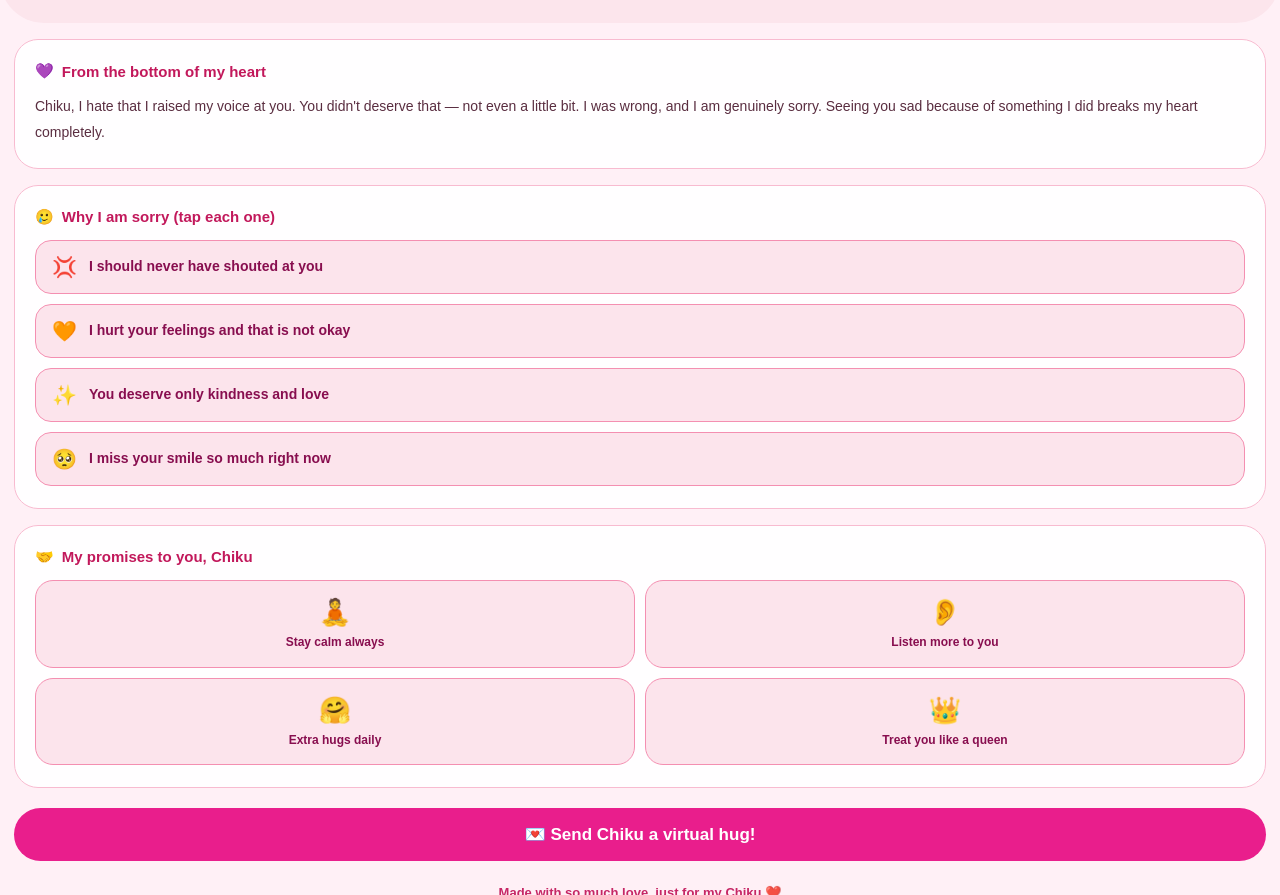
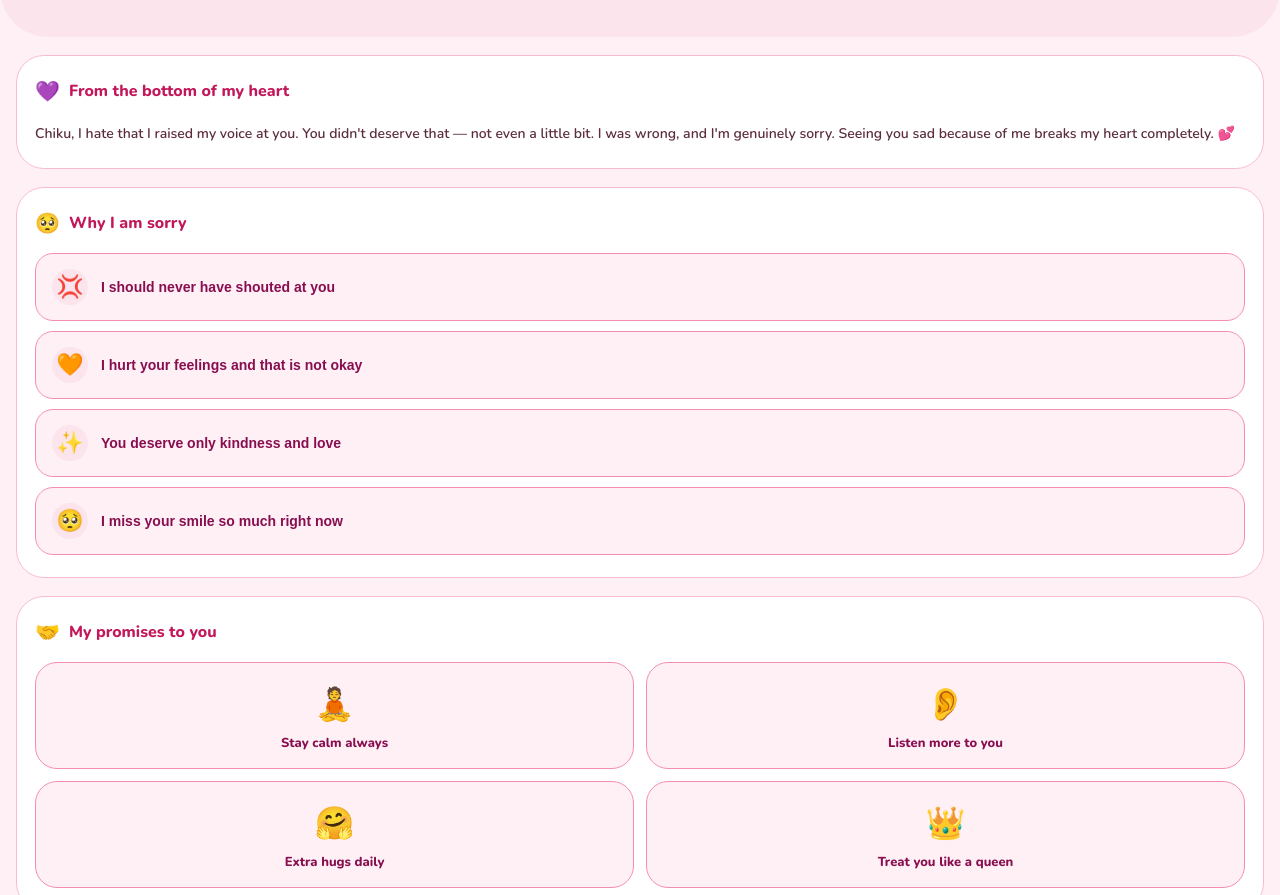
Before and after one commit to vedant-awad2007/Chiku-s-apology-, a plain HTML site: page index.html in a window 1280 px wide. Shown: the part 265-1160 px from the top of the page. Drawn offline with nearby package versions, Linux system fonts and the light colour scheme.

Commit message:
Update index.html

```diff
--- a/index.html
+++ b/index.html
@@ -1,210 +1,223 @@
 
 <style>
-*{box-sizing:border-box;margin:0;padding:0}
-#app{font-family:Arial,sans-serif;background:#fff0f6;min-height:100vh;width:100%;overflow-x:hidden;position:relative}
-#heartCanvas{position:fixed;top:0;left:0;width:100%;height:100%;pointer-events:none;z-index:0}
-.content{position:relative;z-index:1}
-@keyframes pulse{0%,100%{transform:scale(1)}50%{transform:scale(1.13)}}
-@keyframes fadeSlideUp{from{opacity:0;transform:translateY(30px)}to{opacity:1;transform:translateY(0)}}
+@import url('https://fonts.googleapis.com/css2?family=Nunito:wght@400;600;700;800&display=swap');
+*{box-sizing:border-box;margin:0;padding:0;-webkit-tap-highlight-color:transparent}
+html,body,#root{min-height:100%;width:100%}
+#app{font-family:'Nunito',Arial,sans-serif;background:#fff0f6;min-height:100vh;width:100%;position:relative;overflow-x:hidden;padding-bottom:48px}
+#heartCanvas{position:fixed;inset:0;width:100%;height:100%;pointer-events:none;z-index:0}
+.z1{position:relative;z-index:1}
+
+/* HERO */
+.hero{background:#fce4ec;padding:52px 20px 40px;text-align:center;border-radius:0 0 48px 48px;margin-bottom:4px}
+.hero-heart{font-size:72px;display:block;line-height:1;margin-bottom:16px;animation:hpulse 2.4s ease-in-out infinite}
+@keyframes hpulse{0%,100%{transform:scale(1)}50%{transform:scale(1.15)}}
+.hero-for{font-size:11px;letter-spacing:3.5px;color:#e91e8c;text-transform:uppercase;font-weight:800;margin-bottom:8px}
+.hero-name{font-size:30px;font-weight:800;color:#880e4f;line-height:1.25;margin-bottom:10px}
+.hero-name em{color:#e91e8c;font-style:normal}
+.hero-sub{font-size:15px;color:#ad1457;line-height:1.7;font-weight:600}
+
+/* SECTIONS */
+.sec{padding:0 16px;margin-top:18px;animation:fsu .5s ease both}
+@keyframes fsu{from{opacity:0;transform:translateY(24px)}to{opacity:1;transform:translateY(0)}}
+
+/* CARDS */
+.card{background:rgba(255,255,255,.95);border-radius:28px;padding:22px 18px;border:1.5px solid #f8bbd0}
+.card-title{font-size:16px;font-weight:800;color:#c2185b;margin-bottom:16px;display:flex;align-items:center;gap:9px}
+.card-title .ci{font-size:20px}
+.card-body{font-size:14px;color:#5c2d3e;line-height:1.8;font-weight:600}
+
+/* REASON BUTTONS */
+.rbtn{width:100%;background:#fff0f6;border:1.5px solid #f48fb1;border-radius:18px;padding:15px 16px;text-align:left;cursor:pointer;margin-bottom:10px;display:flex;align-items:center;gap:13px;transition:transform .13s,background .15s}
+.rbtn:last-child{margin-bottom:0}
+.rbtn:active{background:#fce4ec;transform:scale(.98)}
+.rbtn-icon{font-size:22px;flex-shrink:0;width:36px;height:36px;background:#fce4ec;border-radius:50%;display:flex;align-items:center;justify-content:center}
+.rbtn-text{font-size:14px;color:#880e4f;font-weight:700;line-height:1.45;flex:1}
+
+/* PROMISE GRID */
+.pgrid{display:grid;grid-template-columns:1fr 1fr;gap:12px;margin-top:4px}
+.pcard{background:#fff0f6;border:1.5px solid #f48fb1;border-radius:22px;padding:20px 10px 16px;text-align:center;cursor:pointer;transition:transform .13s,background .15s}
+.pcard:active{background:#fce4ec;transform:scale(.97)}
+.pcard-icon{font-size:32px;display:block;margin-bottom:8px}
+.pcard-text{font-size:13px;color:#880e4f;font-weight:800;line-height:1.4}
+
+/* HUG BUTTON */
+.hug-wrap{padding:0 16px;margin-top:22px}
+.hug-btn{width:100%;background:#e91e8c;color:#fff;border:none;border-radius:100px;padding:18px 20px;font-size:17px;font-weight:800;font-family:inherit;cursor:pointer;display:flex;align-items:center;justify-content:center;gap:8px;transition:transform .13s,background .15s;box-shadow:0 4px 20px rgba(233,30,140,.3)}
+.hug-btn:active{background:#c2185b;transform:scale(.98)}
+
+/* FOOTER */
+.footer{text-align:center;padding:28px 16px 8px;font-size:13px;color:#c2185b;font-weight:700;animation:shimmer 3s ease-in-out infinite}
 @keyframes shimmer{0%,100%{opacity:.7}50%{opacity:1}}
-@keyframes popIn{0%{transform:scale(0.5);opacity:0}70%{transform:scale(1.08)}100%{transform:scale(1);opacity:1}}
+
+/* BOTTOM SHEET OVERLAY */
+.overlay{display:none;position:fixed;inset:0;z-index:100;background:rgba(136,14,79,.3);align-items:flex-end;justify-content:center}
+.overlay.show{display:flex}
+.sheet{background:#fff;border-radius:36px 36px 0 0;padding:12px 0 0;width:100%;max-width:520px;animation:sup .32s cubic-bezier(.22,.68,0,1.2)}
+@keyframes sup{from{transform:translateY(100%)}to{transform:translateY(0)}}
+.sheet-drag{width:44px;height:5px;background:#f8bbd0;border-radius:99px;margin:0 auto 20px}
+.sheet-inner{padding:0 24px 52px;text-align:center}
+.sheet-ico{font-size:60px;display:block;margin-bottom:12px;animation:pop .4s cubic-bezier(.34,1.56,.64,1)}
+@keyframes pop{from{transform:scale(.4);opacity:0}to{transform:scale(1);opacity:1}}
+.sheet-title{font-size:22px;font-weight:800;color:#c2185b;margin-bottom:12px;line-height:1.25}
+.sheet-body{font-size:15px;color:#5c2d3e;line-height:1.8;font-weight:600;margin-bottom:28px}
+.sheet-close{background:#e91e8c;color:#fff;border:none;border-radius:100px;padding:15px 40px;font-size:16px;font-weight:800;font-family:inherit;cursor:pointer;width:100%;max-width:280px;transition:background .15s}
+.sheet-close:active{background:#c2185b}
+
+/* SPARKLE */
 @keyframes sparkle{0%,100%{transform:scale(0) rotate(0deg);opacity:0}50%{transform:scale(1) rotate(180deg);opacity:1}}
-.hero{background:rgba(252,228,236,0.92);padding:48px 24px 36px;text-align:center;border-radius:0 0 44px 44px}
-.big-heart{font-size:80px;display:block;line-height:1;margin-bottom:12px;animation:pulse 2.2s ease-in-out infinite}
-.for-lbl{font-size:12px;letter-spacing:3px;color:#e91e8c;text-transform:uppercase;margin-bottom:6px;font-weight:700}
-.hero h1{font-size:26px;color:#880e4f;line-height:1.35;margin-bottom:8px;font-family:Georgia,serif}
-.hero h1 span{color:#e91e8c}
-.hero-sub{font-size:14px;color:#ad1457;line-height:1.75}
-.section{margin:16px 14px 0;animation:fadeSlideUp .5s ease both}
-.card{background:rgba(255,255,255,0.93);border-radius:24px;padding:22px 20px;border:1.5px solid #f8bbd0;backdrop-filter:blur(4px)}
-.card-head{font-size:15px;font-weight:700;color:#c2185b;margin-bottom:14px;display:flex;align-items:center;gap:8px}
-.body-txt{font-size:14px;color:#5a2d40;line-height:1.85}
-.reason-btn{width:100%;background:#fce4ec;border:1.5px solid #f48fb1;border-radius:16px;padding:14px 16px;text-align:left;cursor:pointer;margin-bottom:10px;display:flex;align-items:center;gap:12px;transition:background .2s,transform .15s;-webkit-tap-highlight-color:transparent}
-.reason-btn:last-child{margin-bottom:0}
-.reason-btn:hover,.reason-btn:active{background:#f8bbd0;transform:scale(1.02)}
-.reason-btn .ricon{font-size:20px;flex-shrink:0}
-.reason-btn .rtxt{font-size:14px;color:#880e4f;font-weight:700;line-height:1.4}
-.promise-grid{display:grid;grid-template-columns:1fr 1fr;gap:10px;margin-top:4px}
-.promise-card{background:#fce4ec;border:1.5px solid #f48fb1;border-radius:18px;padding:16px 10px;text-align:center;cursor:pointer;transition:transform .15s,background .2s;-webkit-tap-highlight-color:transparent}
-.promise-card:hover,.promise-card:active{background:#f8bbd0;transform:scale(1.04)}
-.promise-card .pico{font-size:26px;display:block;margin-bottom:6px}
-.promise-card .ptxt{font-size:12px;color:#880e4f;font-weight:700;line-height:1.4}
-.hug-btn{display:block;width:calc(100% - 28px);margin:20px 14px 0;background:#e91e8c;color:#fff;border:none;border-radius:100px;padding:16px;font-size:17px;font-weight:700;cursor:pointer;text-align:center;transition:background .2s,transform .15s}
-.hug-btn:hover{background:#c2185b;transform:scale(1.03)}
-.footer{text-align:center;padding:24px 16px 40px;font-size:13px;color:#c2185b;font-weight:700;animation:shimmer 3s ease-in-out infinite}
-.overlay{display:none;position:fixed;inset:0;z-index:50;background:rgba(136,14,79,.25);align-items:flex-end;justify-content:center}
-.overlay.show{display:flex}
-.sheet{background:#fff;border-radius:32px 32px 0 0;padding:32px 24px 52px;width:100%;max-width:420px;text-align:center;animation:fadeSlideUp .3s ease}
-.sheet-ico{font-size:56px;display:block;margin-bottom:10px;animation:popIn .4s ease}
-.sheet-title{font-size:20px;font-weight:700;color:#c2185b;margin-bottom:10px;font-family:Georgia,serif}
-.sheet-body{font-size:14px;color:#5a2d40;line-height:1.8;margin-bottom:22px}
-.sheet-close{background:#e91e8c;color:#fff;border:none;border-radius:100px;padding:13px 36px;font-size:15px;font-weight:700;cursor:pointer;transition:background .2s}
-.sheet-close:hover{background:#c2185b}
 </style>
 
 <canvas id="heartCanvas"></canvas>
 
-<div class="content" id="app">
-  <div class="hero">
-    <span class="big-heart">&#x1F970;</span>
-    <div class="for-lbl">A message for</div>
-    <h1>My dearest <span>Chiku</span> &#x1F338;</h1>
-    <p class="hero-sub">I messed up yesterday and I am so, so sorry.<br>You deserve all the kindness in the world.</p>
+<div id="app" class="z1">
+  <div class="hero z1">
+    <span class="hero-heart">🥰</span>
+    <div class="hero-for">A special message for</div>
+    <div class="hero-name">My dearest <em>Chiku</em> 🌸</div>
+    <div class="hero-sub">I messed up and I am so, so sorry.<br>You deserve all the love in the world.</div>
   </div>
 
-  <div class="section" style="animation-delay:.1s">
+  <div class="sec" style="animation-delay:.1s">
     <div class="card">
-      <div class="card-head"><span>&#x1F49C;</span> From the bottom of my heart</div>
-      <p class="body-txt">Chiku, I hate that I raised my voice at you. You didn't deserve that — not even a little bit. I was wrong, and I am genuinely sorry. Seeing you sad because of something I did breaks my heart completely.</p>
+      <div class="card-title"><span class="ci">💜</span>From the bottom of my heart</div>
+      <div class="card-body">Chiku, I hate that I raised my voice at you. You didn't deserve that — not even a little bit. I was wrong, and I'm genuinely sorry. Seeing you sad because of me breaks my heart completely. 💕</div>
     </div>
   </div>
 
-  <div class="section" style="animation-delay:.2s">
+  <div class="sec" style="animation-delay:.18s">
     <div class="card">
-      <div class="card-head"><span>&#x1F972;</span> Why I am sorry (tap each one)</div>
-      <button class="reason-btn" onclick="openSheet('shout')"><span class="ricon">&#x1F4A2;</span><span class="rtxt">I should never have shouted at you</span></button>
-      <button class="reason-btn" onclick="openSheet('hurt')"><span class="ricon">&#x1F9E1;</span><span class="rtxt">I hurt your feelings and that is not okay</span></button>
-      <button class="reason-btn" onclick="openSheet('deserve')"><span class="ricon">&#x2728;</span><span class="rtxt">You deserve only kindness and love</span></button>
-      <button class="reason-btn" onclick="openSheet('miss')"><span class="ricon">&#x1F97A;</span><span class="rtxt">I miss your smile so much right now</span></button>
+      <div class="card-title"><span class="ci">🥺</span>Why I am sorry</div>
+      <button class="rbtn" onclick="openSheet('shout')">
+        <span class="rbtn-icon">💢</span>
+        <span class="rbtn-text">I should never have shouted at you</span>
+      </button>
+      <button class="rbtn" onclick="openSheet('hurt')">
+        <span class="rbtn-icon">🧡</span>
+        <span class="rbtn-text">I hurt your feelings and that is not okay</span>
+      </button>
+      <button class="rbtn" onclick="openSheet('deserve')">
+        <span class="rbtn-icon">✨</span>
+        <span class="rbtn-text">You deserve only kindness and love</span>
+      </button>
+      <button class="rbtn" onclick="openSheet('miss')">
+        <span class="rbtn-icon">🥺</span>
+        <span class="rbtn-text">I miss your smile so much right now</span>
+      </button>
     </div>
   </div>
 
-  <div class="section" style="animation-delay:.3s">
+  <div class="sec" style="animation-delay:.26s">
     <div class="card">
-      <div class="card-head"><span>&#x1F91D;</span> My promises to you, Chiku</div>
-      <div class="promise-grid">
-        <div class="promise-card" onclick="openSheet('p1')"><span class="pico">&#x1F9D8;</span><div class="ptxt">Stay calm always</div></div>
-        <div class="promise-card" onclick="openSheet('p2')"><span class="pico">&#x1F442;</span><div class="ptxt">Listen more to you</div></div>
-        <div class="promise-card" onclick="openSheet('p3')"><span class="pico">&#x1F917;</span><div class="ptxt">Extra hugs daily</div></div>
-        <div class="promise-card" onclick="openSheet('p4')"><span class="pico">&#x1F451;</span><div class="ptxt">Treat you like a queen</div></div>
+      <div class="card-title"><span class="ci">🤝</span>My promises to you</div>
+      <div class="pgrid">
+        <div class="pcard" onclick="openSheet('p1')"><span class="pcard-icon">🧘</span><div class="pcard-text">Stay calm always</div></div>
+        <div class="pcard" onclick="openSheet('p2')"><span class="pcard-icon">👂</span><div class="pcard-text">Listen more to you</div></div>
+        <div class="pcard" onclick="openSheet('p3')"><span class="pcard-icon">🤗</span><div class="pcard-text">Extra hugs daily</div></div>
+        <div class="pcard" onclick="openSheet('p4')"><span class="pcard-icon">👑</span><div class="pcard-text">Treat you like a queen</div></div>
       </div>
     </div>
   </div>
 
-  <button class="hug-btn" id="hugBtn" onclick="sendHug()">&#x1F48C; Send Chiku a virtual hug!</button>
-  <div class="footer">Made with so much love, just for my Chiku &#x2764;&#xFE0F;</div>
+  <div class="hug-wrap">
+    <button class="hug-btn" id="hugBtn" onclick="sendHug()">
+      <span style="font-size:20px">💌</span> Send Chiku a virtual hug!
+    </button>
+  </div>
 
-  <div class="overlay" id="overlay" onclick="closeSheet(event)">
-    <div class="sheet">
+  <div class="footer">Made with all my love, just for my Chiku ❤️</div>
+</div>
+
+<div class="overlay" id="overlay" onclick="maybeClose(event)">
+  <div class="sheet" id="sheet">
+    <div class="sheet-drag"></div>
+    <div class="sheet-inner">
       <span class="sheet-ico" id="sico"></span>
       <div class="sheet-title" id="stitle"></div>
-      <p class="sheet-body" id="sbody"></p>
-      <button class="sheet-close" onclick="closeSheetDirect()">Okay, I feel a little better &#x1F970;</button>
+      <div class="sheet-body" id="sbody"></div>
+      <button class="sheet-close" onclick="closeSheet()">Okay, I feel a little better 🥰</button>
     </div>
   </div>
 </div>
 
 <script>
-var data={
-  shout:{ico:'&#x1F62D;',title:'I should never have shouted',body:"No matter how stressed or upset I was, raising my voice at you was not okay. You are my safe place — and I want to be yours too. I promise to always communicate with softness and love, never anger."},
-  hurt:{ico:'&#x1F494;',title:'Your feelings matter so much',body:"When I see you sad, especially because of me, it hurts more than anything. You feel everything so deeply and that is one of the things I love most about you, Chiku. I am sorry I made you feel anything less than adored."},
-  deserve:{ico:'&#x1F31F;',title:'You deserve so much better',body:"You are the sweetest, most caring person I know. You deserve patience, softness and love every single day — not someone losing their temper. I will do better for you, I promise."},
-  miss:{ico:'&#x1FAF6;',title:'I miss my Chiku \u2764',body:"Every moment you are upset with me feels like forever. I miss your smile, your laugh, your warmth — everything about you. Please let me make it up to you, my love."},
-  p1:{ico:'&#x1F9D8;',title:'I will stay calm',body:"When things get hard, I promise to take a breath instead of raising my voice. You deserve a calm, patient and loving partner — and that is exactly what I will be for you."},
-  p2:{ico:'&#x1F442;',title:'I will listen more',body:"I promise to truly listen to you — not just hear you. Your thoughts, your feelings, your dreams all matter deeply to me. I am all yours, Chiku."},
-  p3:{ico:'&#x1F917;',title:'Extra hugs incoming',body:"I will hug you tighter and love you louder every single day to make up for yesterday and for every moment I was not my best self. Prepare for a lot of hugs, Chiku!"},
-  p4:{ico:'&#x1F451;',title:'Treat you like royalty',body:"You are my queen, Chiku, and I will treat you exactly the way you deserve — with endless love, respect and care, every single day without fail."}
+var D={
+  shout:{i:'😭',t:'I should never have shouted',b:"No matter how stressed I was, raising my voice at you was completely wrong. You are my safe place — and I want to be yours too. I promise to always speak with softness and love, never anger. Never again."},
+  hurt:{i:'💔',t:'Your feelings matter so much',b:"Seeing you sad — especially because of me — hurts more than anything. You feel everything so deeply, and that's one of the things I love most about you, Chiku. I'm so sorry for making you feel anything less than adored."},
+  deserve:{i:'🌟',t:'You deserve so much better',b:"You are the sweetest, most caring person I know. You deserve patience, gentleness and love every single day — not someone losing their temper. I will do better for you, Chiku. I promise."},
+  miss:{i:'🫶',t:'I miss my Chiku so much',b:"Every moment you are upset with me feels like forever. I miss your smile, your laugh, your warmth — every little thing about you. Please let me make it up to you, my love. I am right here."},
+  p1:{i:'🧘',t:'I will always stay calm',b:"When things get hard, I promise to breathe instead of raising my voice. You deserve a calm, patient and loving partner — and that is exactly what I will be for you, always."},
+  p2:{i:'👂',t:'I will truly listen',b:"I promise to listen to you properly — not just hear you. Your thoughts, your feelings, your dreams matter so deeply to me. I am all yours, Chiku, always and forever."},
+  p3:{i:'🤗',t:'So many extra hugs!',b:"I will hug you tighter and love you louder every single day to make up for yesterday. Prepare yourself, Chiku — so many hugs are coming your way! 🌸"},
+  p4:{i:'👑',t:'You are my queen, Chiku',b:"You are my queen and I will treat you exactly the way you deserve — with endless love, respect and care every single day without fail. You mean the whole world to me."}
 };
 
-function openSheet(key){
-  var d=data[key];
-  document.getElementById('sico').innerHTML=d.ico;
-  document.getElementById('stitle').textContent=d.title;
-  document.getElementById('sbody').textContent=d.body;
+function openSheet(k){
+  var d=D[k];
+  document.getElementById('sico').textContent=d.i;
+  document.getElementById('stitle').textContent=d.t;
+  document.getElementById('sbody').textContent=d.b;
   document.getElementById('overlay').classList.add('show');
 }
-function closeSheetDirect(){document.getElementById('overlay').classList.remove('show');}
-function closeSheet(e){if(e.target===document.getElementById('overlay'))closeSheetDirect();}
+function closeSheet(){document.getElementById('overlay').classList.remove('show');}
+function maybeClose(e){if(e.target===document.getElementById('overlay'))closeSheet();}
 
 function sendHug(){
   var btn=document.getElementById('hugBtn');
-  btn.textContent='Sending love to Chiku... \u2764\uFE0F';
+  btn.innerHTML='<span style="font-size:20px">❤️</span> Sending love to Chiku...';
   btn.style.background='#880e4f';
-  for(var i=0;i<18;i++){
+  btn.style.boxShadow='0 4px 20px rgba(136,14,79,.4)';
+  var icons=['❤️','💋','🌸','✨','🥰','💕','🌹'];
+  for(var i=0;i<22;i++){
     (function(idx){
       setTimeout(function(){
         var s=document.createElement('div');
-        var icons=['&#x2764;','&#x1F48B;','&#x1F338;','&#x2728;','&#x1F970;'];
-        s.innerHTML=icons[idx%5];
-        s.style.cssText='position:fixed;font-size:26px;pointer-events:none;z-index:99;left:'+Math.round(Math.random()*80)+'vw;top:'+Math.round(Math.random()*80)+'vh;animation:sparkle 1.5s ease forwards';
+        s.textContent=icons[idx%icons.length];
+        s.style.cssText='position:fixed;font-size:'+(20+Math.round(Math.random()*14))+'px;pointer-events:none;z-index:200;left:'+Math.round(10+Math.random()*75)+'vw;top:'+Math.round(10+Math.random()*75)+'vh;animation:sparkle 1.6s ease forwards';
         document.body.appendChild(s);
-        setTimeout(function(){s.remove();},1600);
-      },idx*110);
+        setTimeout(function(){s.remove();},1700);
+      },idx*90);
     })(i);
   }
   setTimeout(function(){
-    data['hug']={ico:'&#x1F48C;',title:'Hug delivered to Chiku!',body:'A warm, tight, never-ending hug has been sent straight to Chiku with all the love in the world. Please forgive me, my love. I am sorry from the bottom of my heart. \u2764\uFE0F'};
+    D.hug={i:'💌',t:'Hug delivered to Chiku!',b:'A warm, never-ending hug has been sent straight to you with all the love in the world, Chiku. Please forgive me. I am sorry from the very bottom of my heart. ❤️'};
     openSheet('hug');
-    btn.textContent='\u2764 Hug sent to Chiku!';
+    btn.innerHTML='<span style="font-size:20px">❤️</span> Hug sent to Chiku!';
     btn.style.background='#c2185b';
-  },2000);
+    btn.style.boxShadow='0 4px 20px rgba(194,24,91,.3)';
+  },2200);
 }
 
-/* ── Floating hearts canvas ── */
-var canvas=document.getElementById('heartCanvas');
-var ctx=canvas.getContext('2d');
-
-function resize(){
-  canvas.width=window.innerWidth;
-  canvas.height=window.innerHeight;
-}
+/* Floating hearts on canvas */
+var cv=document.getElementById('heartCanvas');
+var cx=cv.getContext('2d');
+function resize(){cv.width=window.innerWidth;cv.height=window.innerHeight;}
 resize();
 window.addEventListener('resize',resize);
 
-function heartPath(ctx,x,y,size){
-  ctx.save();
-  ctx.translate(x,y);
-  ctx.scale(size,size);
-  ctx.beginPath();
-  ctx.moveTo(0,-0.35);
-  ctx.bezierCurveTo(0.5,-1,1.2,-0.2,0,0.6);
-  ctx.bezierCurveTo(-1.2,-0.2,-0.5,-1,0,-0.35);
-  ctx.closePath();
-  ctx.restore();
+function hpath(x,y,s){
+  cx.save();cx.translate(x,y);cx.scale(s,s);
+  cx.beginPath();cx.moveTo(0,-.35);
+  cx.bezierCurveTo(.5,-1,1.2,-.2,0,.6);
+  cx.bezierCurveTo(-1.2,-.2,-.5,-1,0,-.35);
+  cx.closePath();cx.restore();
 }
-
-var COLORS=['rgba(255,105,180,','rgba(255,150,200,','rgba(255,182,193,','rgba(219,112,147,','rgba(255,20,147,','rgba(255,200,220,'];
-
-var hearts=[];
-for(var i=0;i<28;i++){
-  hearts.push(spawnHeart(true));
+var COLS=['rgba(255,105,180,','rgba(255,150,200,','rgba(255,182,193,','rgba(219,112,147,','rgba(255,20,147,','rgba(255,100,160,'];
+var hs=[];
+for(var i=0;i<36;i++) hs.push(mk(true));
+function mk(init){
+  var s=4+Math.random()*22;
+  return{x:Math.random()*window.innerWidth,y:init?Math.random()*window.innerHeight:window.innerHeight+s*2,s:s,vy:.3+Math.random()*.9,vx:(Math.random()-.5)*.4,op:.08+Math.random()*.22,w:Math.random()*Math.PI*2,ws:.012+Math.random()*.022,c:COLS[Math.floor(Math.random()*COLS.length)],r:(Math.random()-.5)*.5};
 }
-
-function spawnHeart(initial){
-  var size=6+Math.random()*18;
-  return{
-    x:Math.random()*window.innerWidth,
-    y:initial?Math.random()*window.innerHeight:window.innerHeight+size*2,
-    size:size,
-    speedY:0.4+Math.random()*0.8,
-    speedX:(Math.random()-0.5)*0.5,
-    opacity:0.12+Math.random()*0.28,
-    wobble:Math.random()*Math.PI*2,
-    wobbleSpeed:0.015+Math.random()*0.02,
-    color:COLORS[Math.floor(Math.random()*COLORS.length)],
-    rotation:(Math.random()-0.5)*0.6
-  };
+function draw(){
+  cx.clearRect(0,0,cv.width,cv.height);
+  for(var i=0;i<hs.length;i++){
+    var h=hs[i];
+    h.y-=h.vy; h.w+=h.ws; h.x+=Math.sin(h.w)*.5+h.vx;
+    if(h.y<-h.s*3) hs[i]=mk(false);
+    cx.save();cx.globalAlpha=h.op;cx.translate(h.x,h.y);cx.rotate(h.r+Math.sin(h.w*.5)*.07);
+    hpath(0,0,h.s);cx.fillStyle=h.c+'1)';cx.fill();cx.restore();
+  }
+  requestAnimationFrame(draw);
 }
-
-function animate(){
-  ctx.clearRect(0,0,canvas.width,canvas.height);
-  for(var i=0;i<hearts.length;i++){
-    var h=hearts[i];
-    h.y-=h.speedY;
-    h.wobble+=h.wobbleSpeed;
-    h.x+=Math.sin(h.wobble)*0.6+h.speedX;
-    if(h.y<-h.size*3){hearts[i]=spawnHeart(false);}
-    ctx.save();
-    ctx.globalAlpha=h.opacity;
-    ctx.translate(h.x,h.y);
-    ctx.rotate(h.rotation+Math.sin(h.wobble*0.5)*0.08);
-    ctx.scale(1,1);
-    heartPath(ctx,0,0,h.size);
-    ctx.fillStyle=h.color+'1)';
-    ctx.fill();
-    ctx.restore();
-  }
-  requestAnimationFrame(animate);
-}
-animate();
+draw();
 </script>
```
